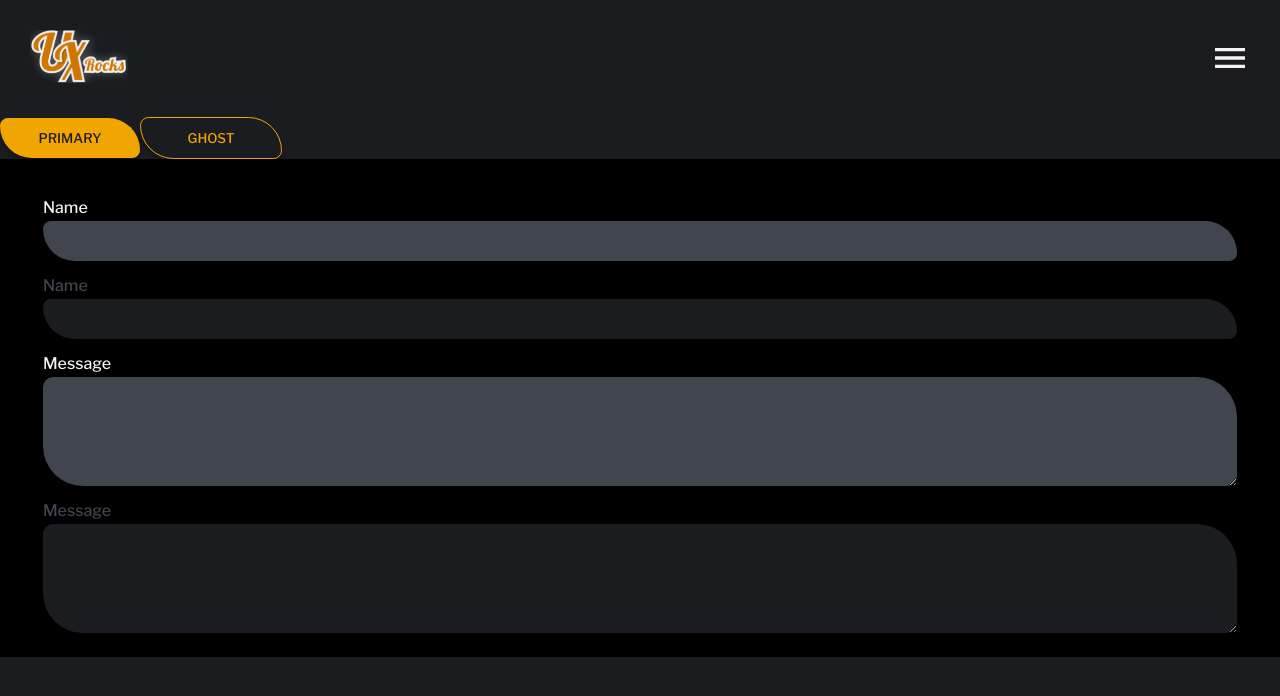
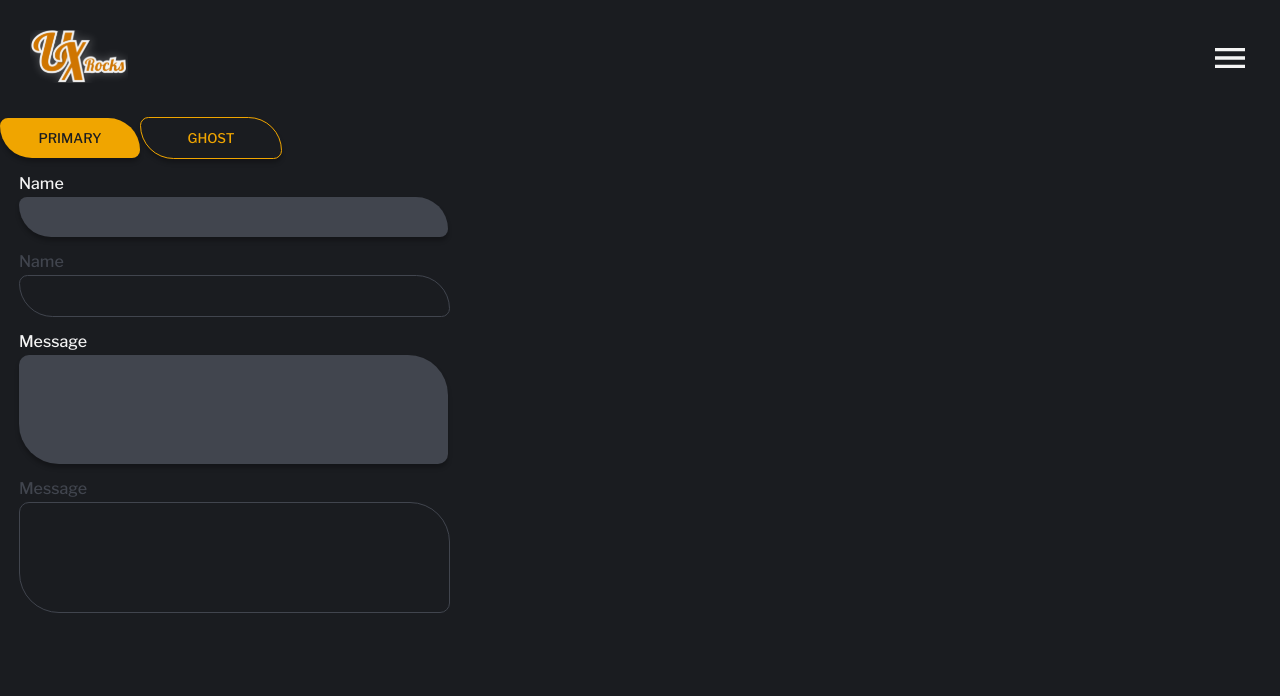
Before and after one commit to jensengbg-christian-mosciatti/ux-rocks, a Vue app: page /#/ in a window 1280 px wide. Shown: the top 696 px of the page. Built offline with nearby package versions, Linux system fonts and the light colour scheme.

Commit message:
fix disable state

```diff
--- a/src/components/InputField.vue
+++ b/src/components/InputField.vue
@@ -45,7 +45,8 @@ input {
   color: $white;
   font-family: $font-input;
   outline-style: none;
-  text-indent: 2.5em;
+  padding-left: 2.5em;
+  padding-right: 2.5em;
   width: 100%;
 
   &:focus {
@@ -57,6 +58,8 @@ input {
     color: $dark-grey;
     box-shadow: none;
     border-color: $dark-grey;
+    border-width: 1px;
+    border-style: solid;
     cursor: auto;
   }
 }
@@ -67,9 +70,11 @@ textarea {
   border: none;
   box-shadow: $drop-shadow;
   color: $white;
+  resize: none;
   font-family: $font-input;
   outline-style: none;
-  text-indent: 2.5em;
+  padding-left: 2.5em;
+  padding-right: 2.5em;
   width: 100%;
   padding-top: 1em;
 
@@ -82,6 +87,8 @@ textarea {
     color: $dark-grey;
     box-shadow: none;
     border-color: $dark-grey;
+    border-width: 1px;
+    border-style: solid;
     cursor: auto;
   }
 }
--- a/src/views/Home.vue
+++ b/src/views/Home.vue
@@ -3,8 +3,7 @@
     <PrimaryBtn title="PRIMARY" />
     <GhostBtn title="GHOST" />
 
-    <!-- En container så man ser active-effekten (som är vit)-->
-    <div style="background-color: black; padding: 1.5em;">
+    <div style="width: 25em">
       <InputField label="Name" />
       <InputField label="Name" disabled />
       <InputField label="Message" multiline />
```
